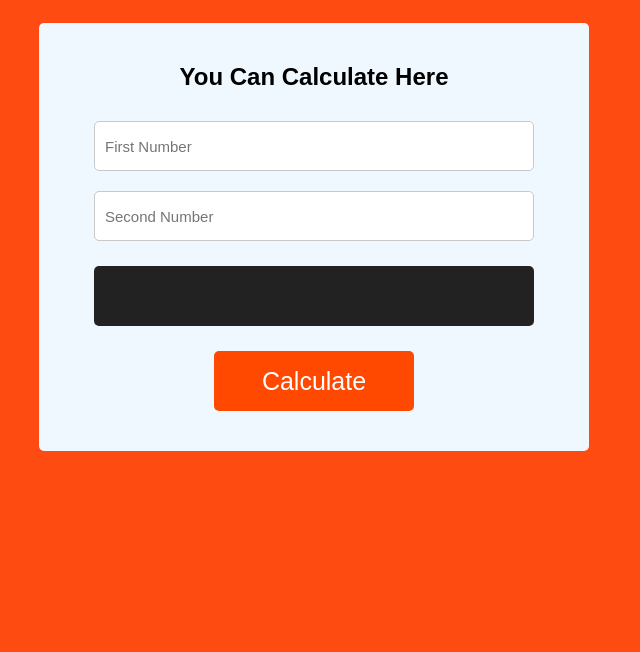
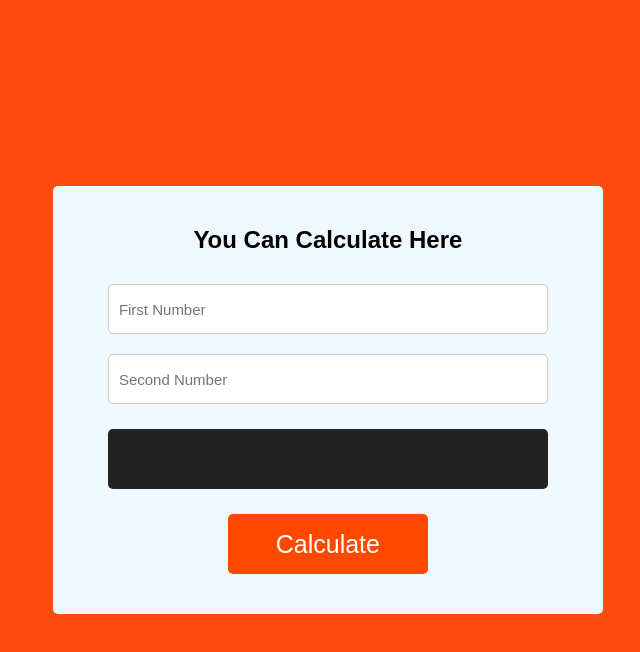
Before and after one commit to Jawad-Jamil/Calculator, a plain HTML site: page index.html in a window 1280 px wide. Shown: the whole page, without its empty margins (326-966 px from the left). Drawn offline with Linux system fonts and the light colour scheme.

Commit message:
Update style.css

```diff
--- a/style.css
+++ b/style.css
@@ -14,12 +14,16 @@ body{
 .container{
     width: 550px;
     height: auto;
-    margin: 0 auto;
     text-align: center;
     padding: 40px 0px;
     background-color: aliceblue;
     border-radius: 5px;
-    margin-top: 23px;
+    margin: 0;
+    position: absolute;
+    top: 50%;
+    left: 29.6%;
+    -ms-transform: translateY(-50%);
+    transform: translateY(-50%);
 }
 
 .calculator_wrapper h2{
```
